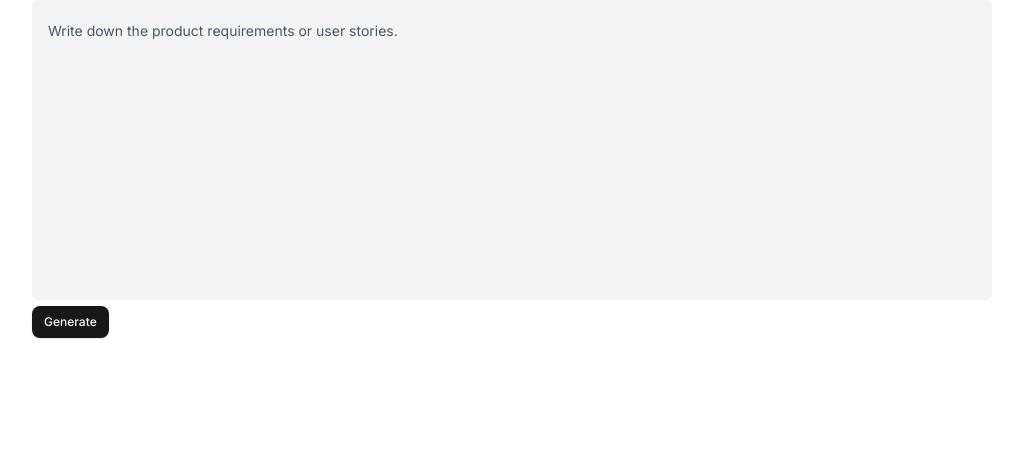
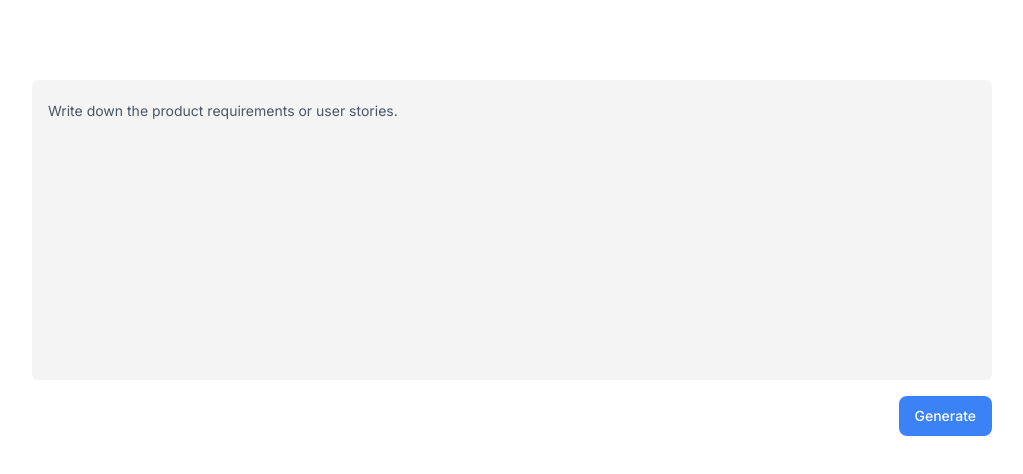
Before and after one commit to johnpaulfernandez/TestCanvas, a Next.js app: page /tools/create in a window 1280 px wide. Shown: the top 474 px of the page, without its empty margins (128-1151 px from the left). Built offline with nearby package versions, Linux system fonts and the light colour scheme; no server answers.

Commit message:
Integrate google/generative-ai

```diff
--- a/app/tools/create/page.tsx
+++ b/app/tools/create/page.tsx
@@ -9,7 +9,7 @@ export default function CreatePage() {
 
   return (
 
-    <div>
+    <div className="mt-20">
       <PromptForm input={input} setInput={setInput} />
     </div>
   )
--- a/components/prompt-form.tsx
+++ b/components/prompt-form.tsx
@@ -3,6 +3,8 @@
 import * as React from 'react'
 import Textarea from 'react-textarea-autosize'
 import { Button } from './ui/button'
+import { submitUserMessage } from '@/lib/ai/actions';
+
 
 export function PromptForm({
   input,
@@ -13,26 +15,13 @@ export function PromptForm({
 }) {
 
   return (
-    <form
-      onSubmit={async (e: any) => {
-        e.preventDefault()
+    <form action={submitUserMessage}>
 
-        const value = input.trim()
-        setInput('')
-        if (!value) return
-
-
-        try {
-        } catch {
-
-        }
-      }}
-    >
-      <div className="w-full">
+      <div className="flex flex-col items-end w-full">
         <Textarea
           tabIndex={0}
           placeholder="Write down the product requirements or user stories."
-          className="min-h-[300px] bg-zinc-100 w-full bg-transparent placeholder:text-gray-600 resize-none px-4 py-[1.3rem] focus-within:outline-none sm:text-sm sm:rounded-md"
+          className="min-h-[300px] bg-zinc-100 w-full bg-transparent placeholder:text-gray-600 resize-none px-4 py-[1.3rem] focus-within:outline-none sm:text-sm sm:rounded-md mb-4"
           autoFocus
           spellCheck={false}
           autoComplete="off"
@@ -42,12 +31,7 @@ export function PromptForm({
           onChange={e => setInput(e.target.value)}
         />
         <div>
-          <Button asChild size="sm" className="rounded-lg gap-2"
-            type="submit"
-            disabled={input === ''}
-          >
-            <span>Generate</span>
-          </Button>
+          <Button type="submit">Generate</Button>
         </div>
       </div>
     </form>
--- a/components/ui/button.tsx
+++ b/components/ui/button.tsx
@@ -1,57 +1,19 @@
-import * as React from 'react'
-import { Slot } from '@radix-ui/react-slot'
-import { cva, type VariantProps } from 'class-variance-authority'
+import clsx from 'clsx';
 
-import { cn } from '@/lib/utils'
-
-const buttonVariants = cva(
-  'inline-flex items-center justify-center whitespace-nowrap rounded-lg text-sm font-medium transition-colors focus-visible:outline-none focus-visible:ring-1 focus-visible:ring-ring disabled:pointer-events-none disabled:opacity-50',
-  {
-    variants: {
-      variant: {
-        default:
-          'bg-primary text-primary-foreground shadow hover:bg-primary/90',
-        destructive:
-          'bg-destructive text-destructive-foreground shadow-sm hover:bg-destructive/90',
-        outline:
-          'border border-input bg-background shadow-sm hover:bg-accent hover:text-accent-foreground',
-        secondary:
-          'bg-secondary text-secondary-foreground shadow-sm hover:bg-secondary/80',
-        ghost: 'hover:bg-accent hover:text-accent-foreground',
-        link: 'text-primary underline-offset-4 hover:underline'
-      },
-      size: {
-        default: 'h-9 px-4 py-2',
-        sm: 'h-8 rounded-lg px-3 text-xs',
-        lg: 'h-10 rounded-lg px-8',
-        icon: 'size-9'
-      }
-    },
-    defaultVariants: {
-      variant: 'default',
-      size: 'default'
-    }
-  }
-)
-
-export interface ButtonProps
-  extends React.ButtonHTMLAttributes<HTMLButtonElement>,
-  VariantProps<typeof buttonVariants> {
-  asChild?: boolean
+interface ButtonProps extends React.ButtonHTMLAttributes<HTMLButtonElement> {
+  children: React.ReactNode;
 }
 
-const Button = React.forwardRef<HTMLButtonElement, ButtonProps>(
-  ({ className, variant, size, asChild = false, ...props }, ref) => {
-    const Comp = asChild ? Slot : 'button'
-    return (
-      <Comp
-        className={cn(buttonVariants({ variant, size, className }))}
-        ref={ref}
-        {...props}
-      />
-    )
-  }
-)
-Button.displayName = 'Button'
-
-export { Button, buttonVariants }
+export function Button({ children, className, ...rest }: ButtonProps) {
+  return (
+    <button
+      {...rest}
+      className={clsx(
+        'flex h-10 items-center rounded-lg bg-blue-500 px-4 text-sm font-medium text-white transition-colors hover:bg-blue-400 focus-visible:outline focus-visible:outline-2 focus-visible:outline-offset-2 focus-visible:outline-blue-500 active:bg-blue-600 aria-disabled:cursor-not-allowed aria-disabled:opacity-50',
+        className,
+      )}
+    >
+      {children}
+    </button>
+  );
+}
--- /dev/null
+++ b/lib/ai/actions.tsx
@@ -0,0 +1,23 @@
+'use server'
+
+import { google } from '@ai-sdk/google';
+import { generateText } from 'ai';
+import { GoogleGenerativeAI } from '@google/generative-ai'
+import { get } from 'http';
+
+
+const genAI = new GoogleGenerativeAI(
+    process.env.GOOGLE_GENERATIVE_AI_API_KEY || ''
+)
+
+export async function submitUserMessage(formData: FormData) {
+    const { text } = await generateText({
+        model: google("models/gemini-1.5-pro-latest"),
+        prompt: `You are an expert QA Engineer. Given the following product requirements and user stories, create a detailed test plan for each user scenario, including edge cases.
+                ${formData.get("message")}`,
+    });
+    console.log(text);
+    return {
+        message: 'Database Error: Failed to Create Invoice.',
+    };
+}
--- a/package.json
+++ b/package.json
@@ -9,7 +9,10 @@
     "lint": "next lint"
   },
   "dependencies": {
+    "@ai-sdk/google": "^0.0.24",
+    "@google/generative-ai": "^0.14.1",
     "@radix-ui/react-slot": "^1.1.0",
+    "ai": "^3.2.16",
     "class-variance-authority": "^0.7.0",
     "clsx": "^2.1.1",
     "next": "14.2.4",
```
Also changed, not shown: 1 other file (tests, documents, lock files or other folders).
